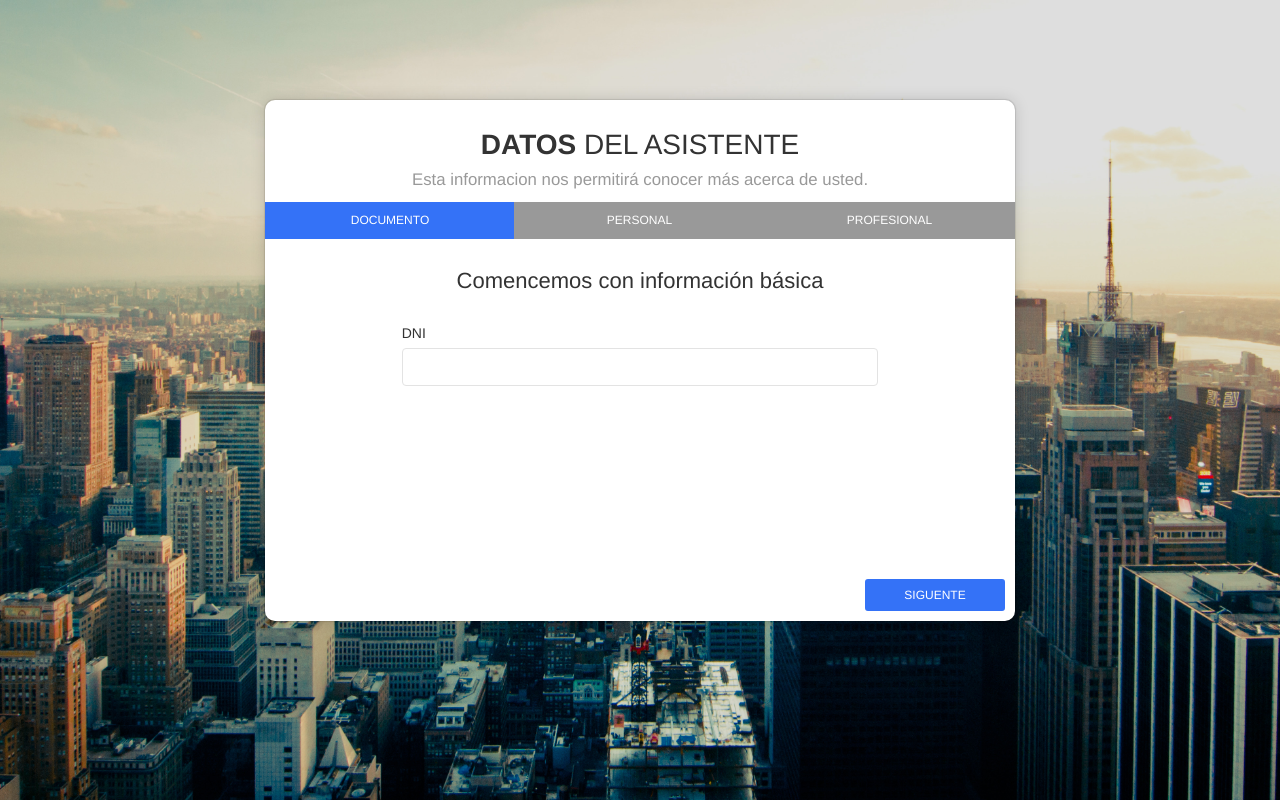
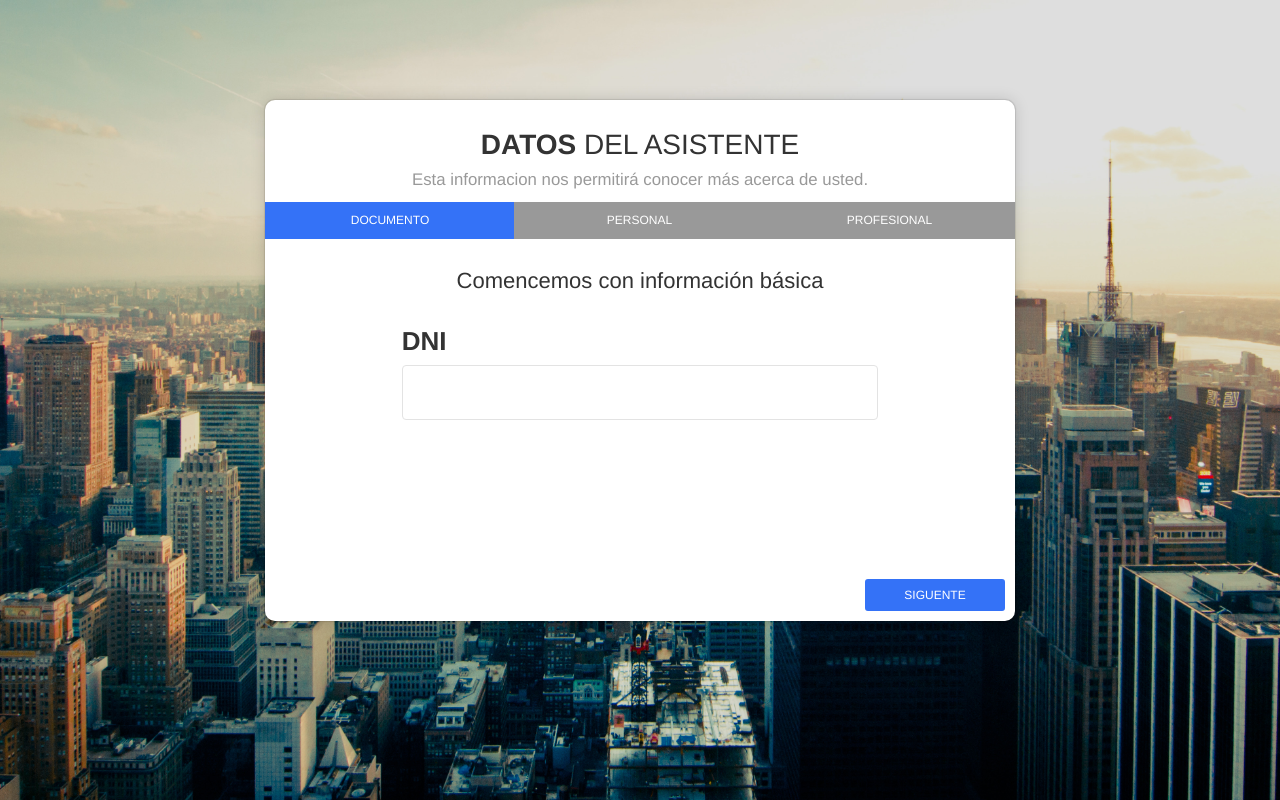
Before and after one commit to coyotevz/rps, a Flask app: page / in a window 1280 px wide. Run offline with Flask 2, Linux system fonts and the light colour scheme; some libraries are stand-ins or nearby versions.

Commit message:
Working on form style

```diff
--- a/rps/static/css/main.css
+++ b/rps/static/css/main.css
@@ -1,25 +1,13 @@
 
-
-/* Modify outline buttons */
-.btn-primary.btn-outline { color: #428bca; }
-.btn-success.btn-outline { color: #5cb85c; }
-.btn-info.btn-outline    { color: #5bc0de; }
-.btn-warning.btn-outline { color: #f0ad4e; }
-.btn-danger.btn-outline  { color: #d9534f; }
-
-/*
-.btn-primary.btn-outline:hover,
-.btn-success.btn-outline:hover,
-.btn-info.btn-outline:hover,
-.btn-warning.btn-outline:hover,
-.btn-danger.btn-outline:hover,
-*/
-.btn-outline:hover,
-.btn-outline:focus {
-  color: #fff;
+#documento label {
+  font-weight: bold;
+  font-size: 26px;
 }
 
-.btn-outline {
-  background-color: transparent;
-  color: inherit;
+input[name="dni"] {
+  font-family: monospace;
+  font-size: 5rem;
+  font-weight: bold;
+  height: 5.5rem;
+  text-align: center;
 }
```
